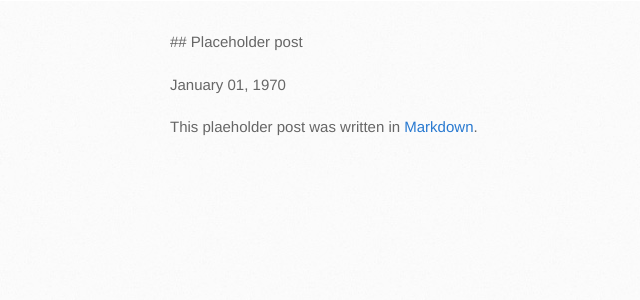
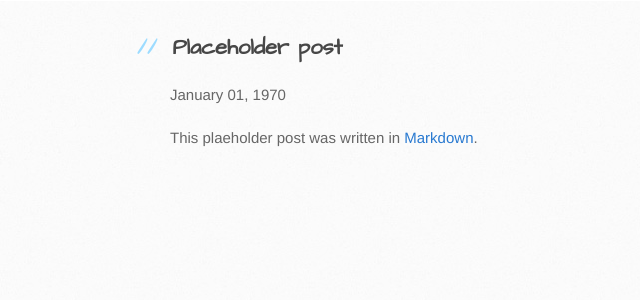
Before and after one commit to cxj/cxj.github.io, a Jekyll site: the page built from _posts/1970-01-01-placeholder-post.md, in a window 1280 px wide. Shown: the top 300 px of the page, without its empty margins (0-640 px from the left). Built offline with Jekyll 4.4.1, drawn with Linux system fonts in a browser that asks for light colours; Markdown is read by kramdown in place of the engine named in the settings.

Commit message:
Sometimes Markdown yes, sometimes Markdown no?

```diff
--- a/_layouts/post.html
+++ b/_layouts/post.html
@@ -3,7 +3,7 @@ layout: default
 ---
 
 <div id="post">
-    ## {{ page.title }}
+    <h2> {{ page.title }} </h2>
     </p> {{ page.date | date: "%B %d, %Y" }}</p>
     {{ content }}
 </div>
```
